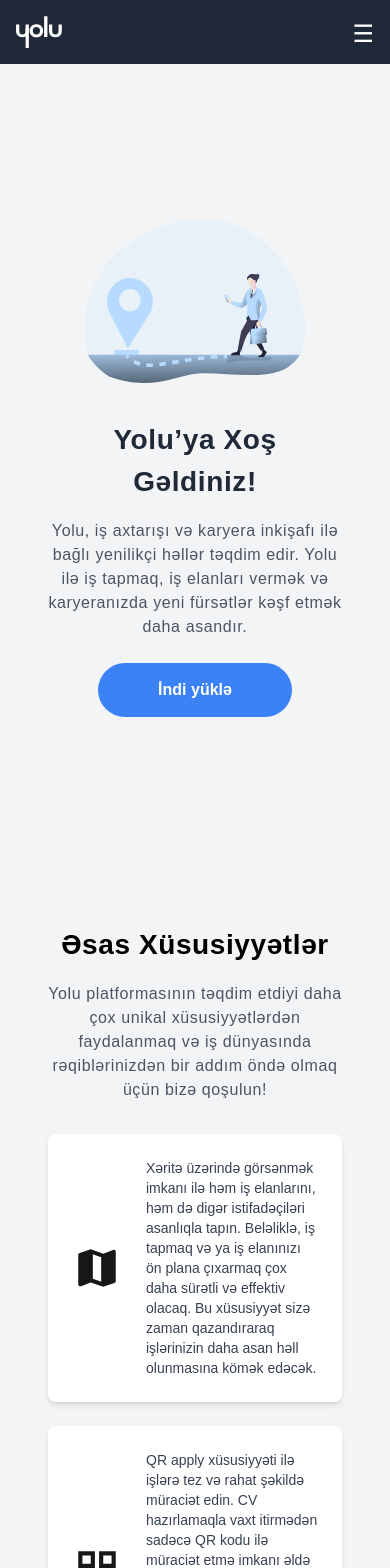
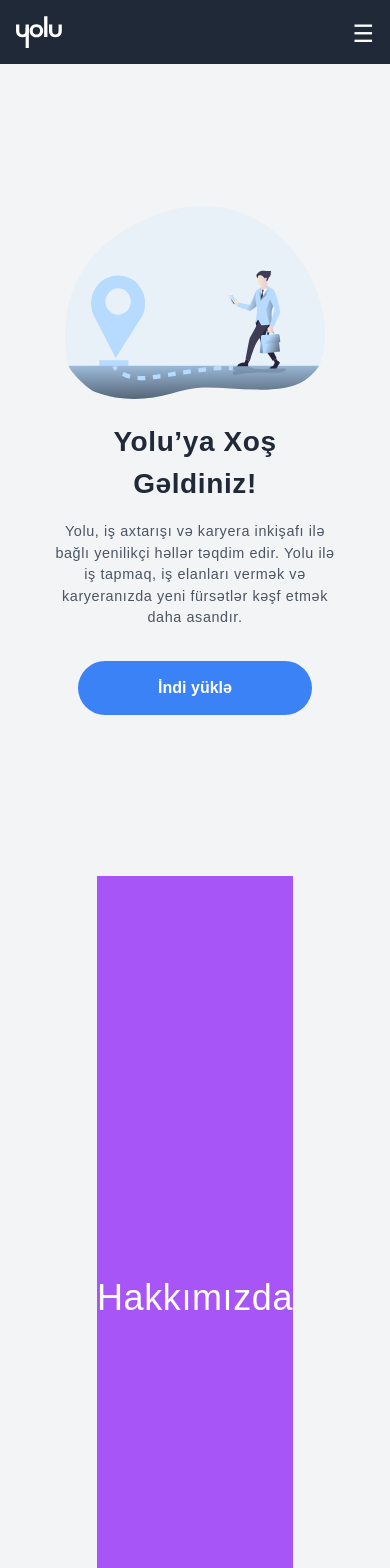
Before and after one commit to hazratAZE/yolu.app, a Next.js app: page / in a window 390 px wide. Shown: the top 1568 px of the page. Built offline with nearby package versions, Linux system fonts and the light colour scheme.

Commit message:
New desing for intre screen

```diff
--- a/src/app/components/Header.tsx
+++ b/src/app/components/Header.tsx
@@ -53,6 +53,14 @@ const Header = () => {
             Giriş
           </Link>
           <Link
+            href="#about"
+            className={`relative hover:text-blue-400 ${
+              activeSection === "about" ? "text-blue-400 font-bold" : ""
+            }`}
+          >
+            Haqqında
+          </Link>
+          <Link
             href="#features"
             className={`relative hover:text-blue-400 ${
               activeSection === "features" ? "text-blue-400 font-bold" : ""
@@ -60,14 +68,7 @@ const Header = () => {
           >
             Xüsusiyyətlər
           </Link>
-          <Link
-            href="#about"
-            className={`relative hover:text-blue-400 ${
-              activeSection === "about" ? "text-blue-400 font-bold" : ""
-            }`}
-          >
-            Haqqında
-          </Link>
+
           <Link
             href="#download"
             className={`relative hover:text-blue-400 ${
@@ -106,6 +107,15 @@ const Header = () => {
             Giriş
           </Link>
           <Link
+            href="#about"
+            onClick={() => setIsMenuOpen(false)}
+            className={`relative hover:text-blue-400 ${
+              activeSection === "about" ? "text-blue-400 font-bold" : ""
+            }`}
+          >
+            Haqqında
+          </Link>
+          <Link
             href="#features"
             onClick={() => setIsMenuOpen(false)}
             className={`relative hover:text-blue-400 ${
@@ -114,15 +124,7 @@ const Header = () => {
           >
             Xüsusiyyətlər
           </Link>
-          <Link
-            href="#about"
-            onClick={() => setIsMenuOpen(false)}
-            className={`relative hover:text-blue-400 ${
-              activeSection === "about" ? "text-blue-400 font-bold" : ""
-            }`}
-          >
-            Haqqında
-          </Link>
+
           <Link
             href="#download"
             onClick={() => setIsMenuOpen(false)}
--- a/src/app/components/Intro.tsx
+++ b/src/app/components/Intro.tsx
@@ -11,7 +11,7 @@ const Intro = () => {
             alt="Uygulama Ekran Görüntüsü"
             width={420}
             height={420}
-            className="object-contain w-[220px] h-[220px] md:w-[420px] md:h-[420px]" // Tailwind sınıflarıyla boyutlandırma
+            className="object-contain w-[260px] h-[220px] md:w-[440px] md:h-[420px]" // Tailwind sınıflarıyla boyutlandırma
           />
         </div>
 
@@ -22,7 +22,7 @@ const Intro = () => {
             Yolu’ya Xoş Gəldiniz!
           </h1>
           {/* Kısa Açıklama */}
-          <p className="text-gray-600 max-w-2xl mx-auto mb-6">
+          <p className="text-gray-600 max-w-2xl mx-auto mb-8">
             Yolu, iş axtarışı və karyera inkişafı ilə bağlı yenilikçi həllər
             təqdim edir. Yolu ilə iş tapmaq, iş elanları vermək və karyeranızda
             yeni fürsətlər kəşf etmək daha asandır.
--- a/src/app/globals.css
+++ b/src/app/globals.css
@@ -35,7 +35,7 @@ nav a {
   justify-content: flex-start; /* Yolu ikonunu sola al */
 }
 h1 {
-  font-size: 3rem; /* Mobilde başlık boyutunu küçült */
+  font-size: 3.5rem; /* Mobilde başlık boyutunu küçült */
 }
 p {
   font-size: 1.25rem; /* Mobilde açıklama metnini küçült */
@@ -60,13 +60,13 @@ p {
   }
 
   p {
-    font-size: 1rem;
+    font-size: 0.9rem;
     letter-spacing: 0.6px;
     /* Mobilde açıklama metnini küçült */
   }
 
   .downloadButton {
-    padding: 15px 60px; /* Mobilde buton boyutunu küçült */
+    padding: 15px 80px; /* Mobilde buton boyutunu küçült */
     font-size: 1rem; /* Mobilde buton metni boyutu */
   }
   /* Bars ikonu ve kapatma işareti */
--- a/src/app/page.tsx
+++ b/src/app/page.tsx
@@ -10,8 +10,8 @@ export default function Home() {
       <Header /> {/* Header'ı ekle */}
       <main className="flex flex-col items-center justify-center p-8">
         <Intro /> {/* Intro bileşeni */}
+        <Hakkimizda /> {/* Hakkımızda bileşeni */}
         <Ozellikler /> {/* Özellikler bileşeni */}
-        <Hakkimizda /> {/* Hakkımızda bileşeni */}
         <Indir /> {/* İndir bileşeni */}
         <Footer /> {/* Footer'ı burada ekliyoruz */}
       </main>
```
